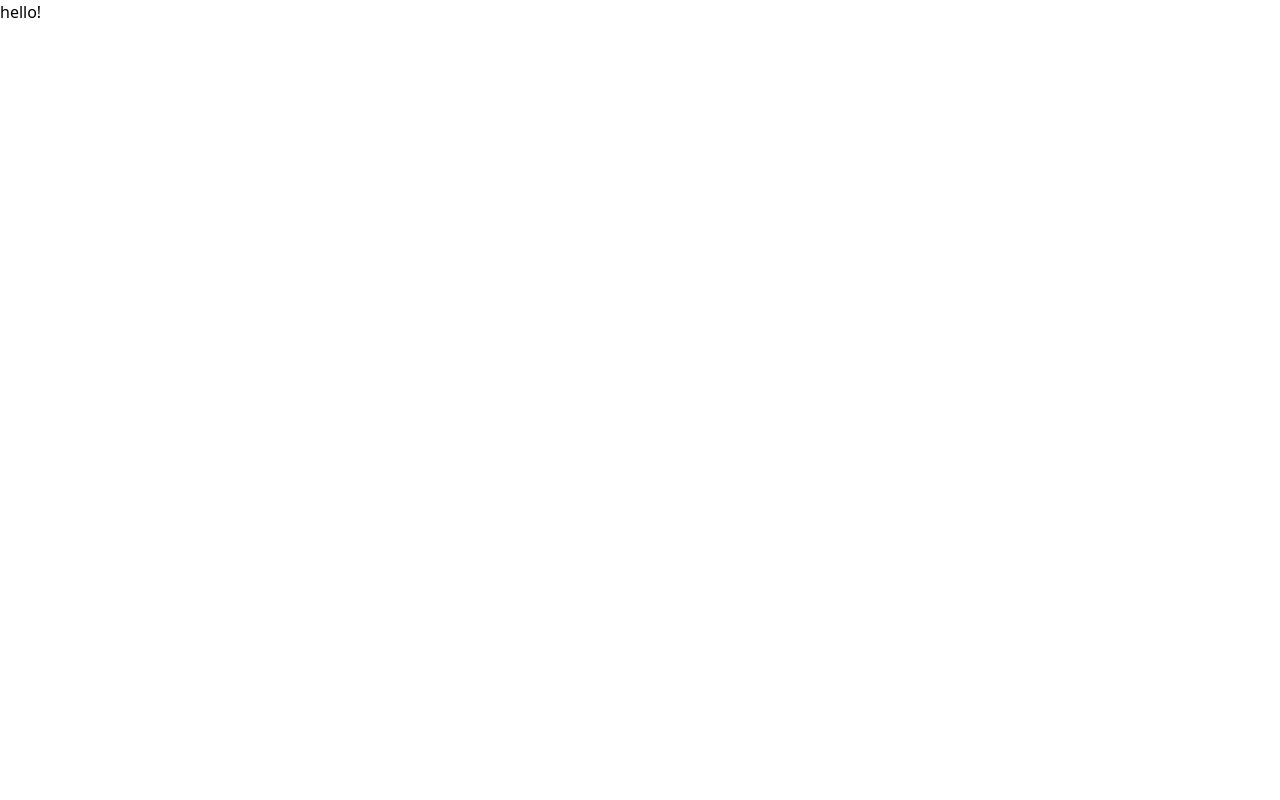
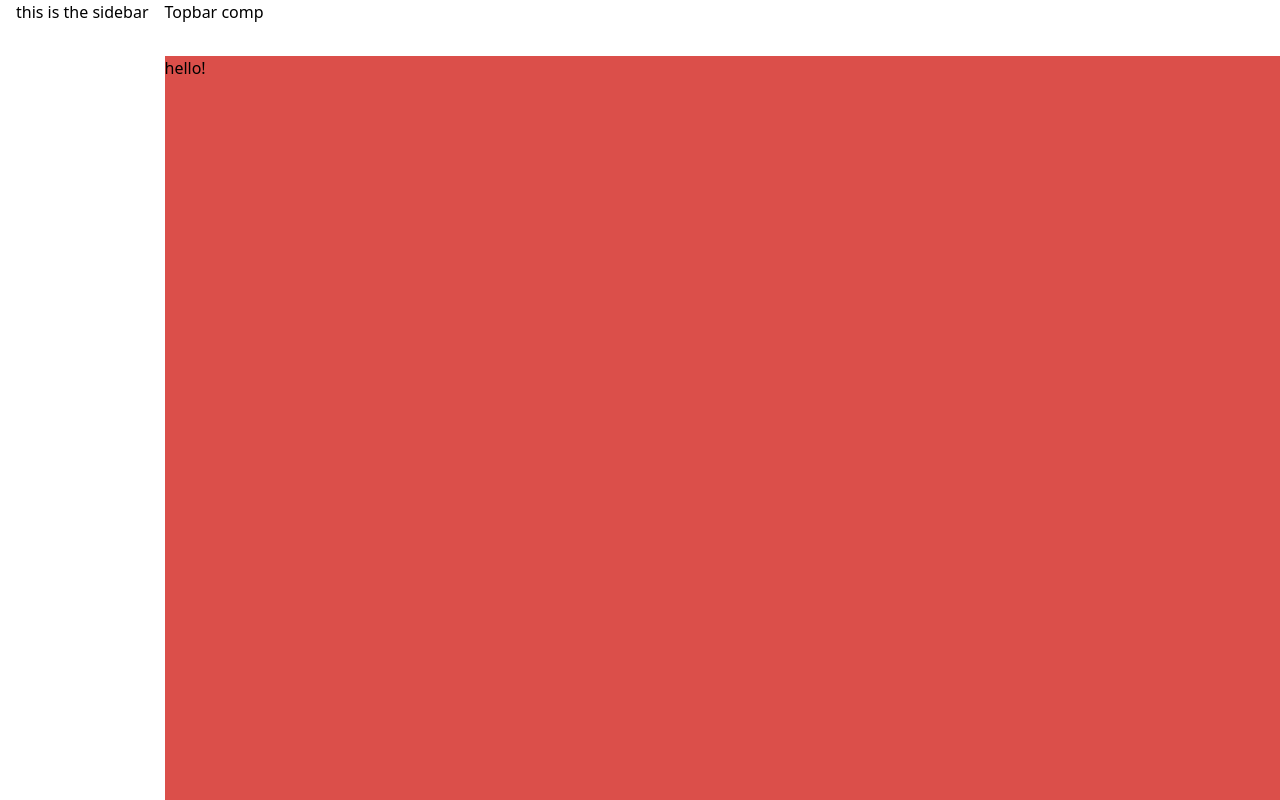
Before and after one commit to nicolunardi/watchlist-client, a Next.js app: page / in a window 1280 px wide. Built offline with nearby package versions, Linux system fonts and the light colour scheme.

Commit message:
added initial sidebar, topbar, and main

```diff
--- a/app/layout.tsx
+++ b/app/layout.tsx
@@ -1,3 +1,5 @@
+import Sidebar from "@/components/Sidebar";
+import Topbar from "@/components/Topbar";
 import "./globals.css";
 
 export default function RootLayout({
@@ -8,7 +10,15 @@ export default function RootLayout({
   return (
     <html lang="en">
       <head />
-      <body>{children}</body>
+      <body className="h-screen">
+        <div className="flex h-full">
+          <Sidebar />
+          <main className="flex flex-1 flex-col h-full">
+            <Topbar />
+            {children}
+          </main>
+        </div>
+      </body>
     </html>
   );
 }
--- a/app/page.tsx
+++ b/app/page.tsx
@@ -5,8 +5,8 @@ const inter = Inter({ subsets: ["latin"] });
 
 export default function Home() {
   return (
-    <main>
+    <div className="flex-1 bg-redAccent-500">
       <h1>hello!</h1>
-    </main>
+    </div>
   );
 }
--- /dev/null
+++ b/components/Sidebar.tsx
@@ -0,0 +1,7 @@
+export default function Sidebar() {
+  return (
+    <div className="px-4">
+      <h1>this is the sidebar</h1>
+    </div>
+  );
+}
--- /dev/null
+++ b/components/Topbar.tsx
@@ -0,0 +1,7 @@
+export default function Topbar() {
+  return (
+    <div className="h-14">
+      <h1>Topbar comp</h1>
+    </div>
+  );
+}
--- a/tailwind.config.js
+++ b/tailwind.config.js
@@ -2,11 +2,9 @@
 module.exports = {
   content: [
     "./app/**/*.{js,ts,jsx,tsx}", // Note the addition of the `app` directory.
-    "./pages/**/*.{js,ts,jsx,tsx}",
+    // "./pages/**/*.{js,ts,jsx,tsx}",
     "./components/**/*.{js,ts,jsx,tsx}",
-
-    // Or if using `src` directory:
-    "./src/**/*.{js,ts,jsx,tsx}",
+    "!./node_modules",
   ],
   theme: {
     colors: {
```
